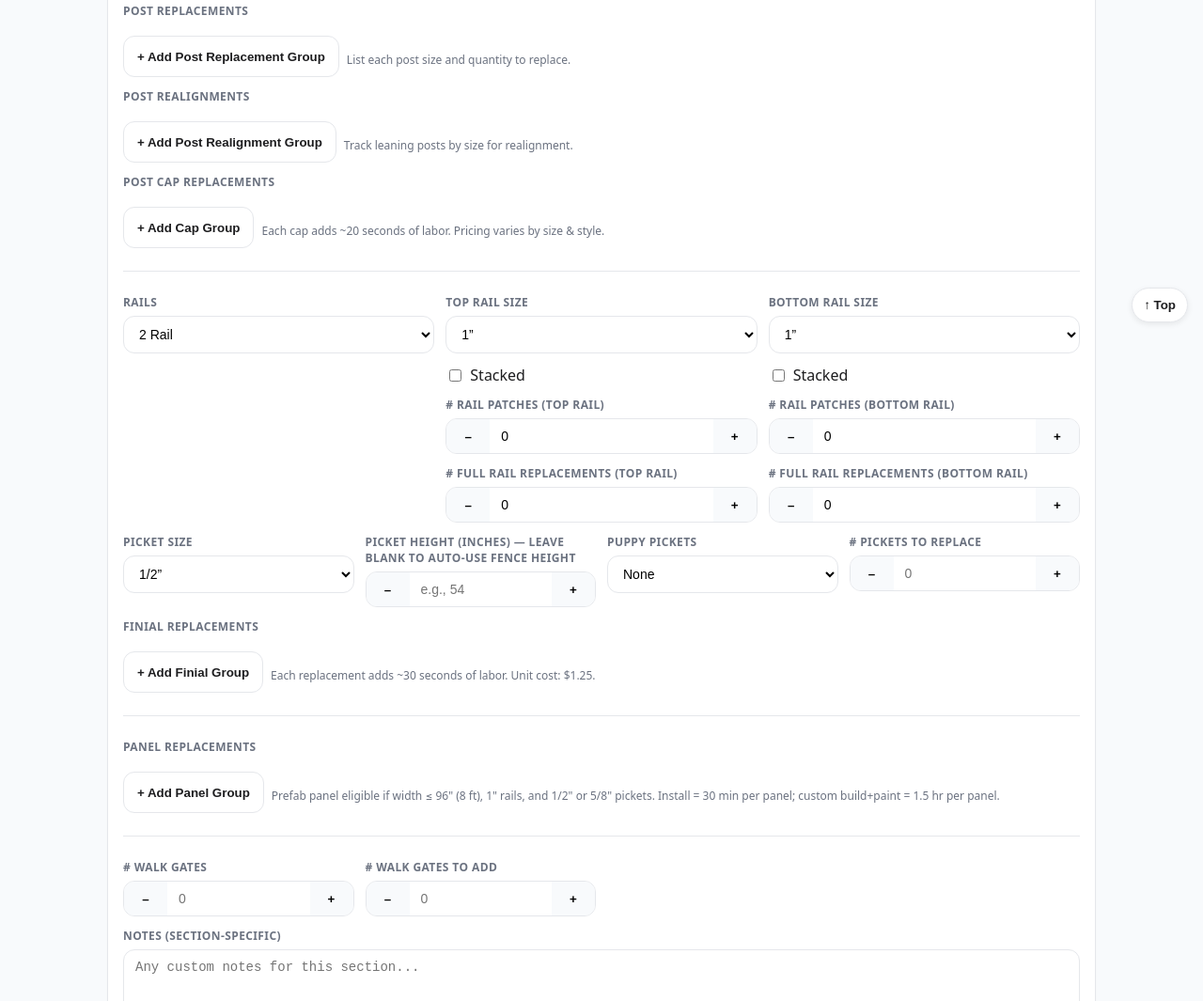
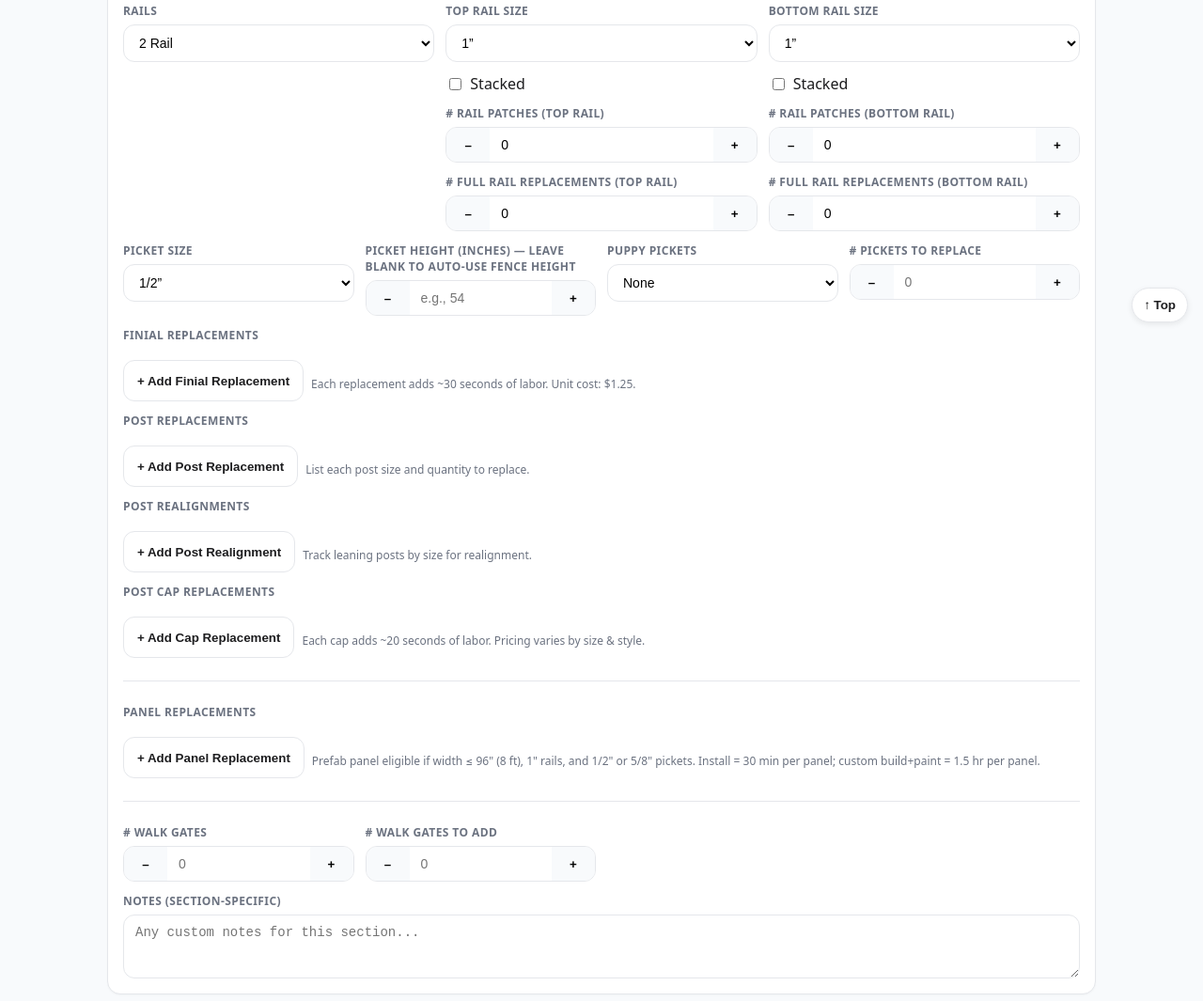
Before and after one commit to crwlyllc/fence-scope-generator, a plain HTML site: page index.html in a window 1280 px wide. Shown: the part 441-1506 px from the top of the page at 94% size. Drawn offline with Linux system fonts and the light colour scheme.

Commit message:
Reorder post controls and update button labels

```diff
--- a/index.html
+++ b/index.html
@@ -333,37 +333,6 @@ document.addEventListener('DOMContentLoaded', function(){
 
         <div class="col-12 sp-divider"></div>
 
-        <!-- ========== GROUP: Posts & Caps ========== -->
-        <div class="sp-field col-12">
-          <label class="sp-label">Post Replacements</label>
-          <div data-post-replacements></div>
-          <div class="sp-row" style="margin-top:6px">
-            <button class="sp-btn ghost" type="button" data-post-replacement-add>+ Add Post Replacement Group</button>
-            <span class="sp-hint">List each post size and quantity to replace.</span>
-          </div>
-        </div>
-
-        <div class="sp-field col-12">
-          <label class="sp-label">Post Realignments</label>
-          <div data-post-realign></div>
-          <div class="sp-row" style="margin-top:6px">
-            <button class="sp-btn ghost" type="button" data-post-realign-add>+ Add Post Realignment Group</button>
-            <span class="sp-hint">Track leaning posts by size for realignment.</span>
-          </div>
-        </div>
-
-        <!-- Post Cap replacements (kept as a block) -->
-        <div class="sp-field col-12">
-          <label class="sp-label">Post Cap Replacements</label>
-          <div data-caps></div>
-          <div class="sp-row" style="margin-top:6px">
-            <button class="sp-btn ghost" type="button" data-cap-add>+ Add Cap Group</button>
-            <span class="sp-hint">Each cap adds ~20 seconds of labor. Pricing varies by size & style.</span>
-          </div>
-        </div>
-
-        <div class="col-12 sp-divider"></div>
-
         <!-- ========== GROUP: Rails ========== -->
         <div class="sp-field col-12" data-rails-wrap>
           <div class="sp-rail-row" data-rails-row>
@@ -401,8 +370,37 @@ document.addEventListener('DOMContentLoaded', function(){
           <label class="sp-label">Finial Replacements</label>
           <div data-finials></div>
           <div class="sp-row" style="margin-top:6px">
-            <button class="sp-btn ghost" type="button" data-finial-add>+ Add Finial Group</button>
+            <button class="sp-btn ghost" type="button" data-finial-add>+ Add Finial Replacement</button>
             <span class="sp-hint">Each replacement adds ~30 seconds of labor. Unit cost: $1.25.</span>
+          </div>
+        </div>
+
+        <!-- ========== GROUP: Posts & Caps ========== -->
+        <div class="sp-field col-12">
+          <label class="sp-label">Post Replacements</label>
+          <div data-post-replacements></div>
+          <div class="sp-row" style="margin-top:6px">
+            <button class="sp-btn ghost" type="button" data-post-replacement-add>+ Add Post Replacement</button>
+            <span class="sp-hint">List each post size and quantity to replace.</span>
+          </div>
+        </div>
+
+        <div class="sp-field col-12">
+          <label class="sp-label">Post Realignments</label>
+          <div data-post-realign></div>
+          <div class="sp-row" style="margin-top:6px">
+            <button class="sp-btn ghost" type="button" data-post-realign-add>+ Add Post Realignment</button>
+            <span class="sp-hint">Track leaning posts by size for realignment.</span>
+          </div>
+        </div>
+
+        <!-- Post Cap replacements (kept as a block) -->
+        <div class="sp-field col-12">
+          <label class="sp-label">Post Cap Replacements</label>
+          <div data-caps></div>
+          <div class="sp-row" style="margin-top:6px">
+            <button class="sp-btn ghost" type="button" data-cap-add>+ Add Cap Replacement</button>
+            <span class="sp-hint">Each cap adds ~20 seconds of labor. Pricing varies by size & style.</span>
           </div>
         </div>
 
@@ -413,7 +411,7 @@ document.addEventListener('DOMContentLoaded', function(){
           <label class="sp-label">Panel Replacements</label>
           <div data-panels></div>
           <div class="sp-row" style="margin-top:6px">
-            <button class="sp-btn ghost" type="button" data-panel-add>+ Add Panel Group</button>
+            <button class="sp-btn ghost" type="button" data-panel-add>+ Add Panel Replacement</button>
             <span class="sp-hint">Prefab panel eligible if width ≤ 96&quot; (8 ft), 1&quot; rails, and 1/2&quot; or 5/8&quot; pickets. Install = 30 min per panel; custom build+paint = 1.5 hr per panel.</span>
           </div>
         </div>
```
